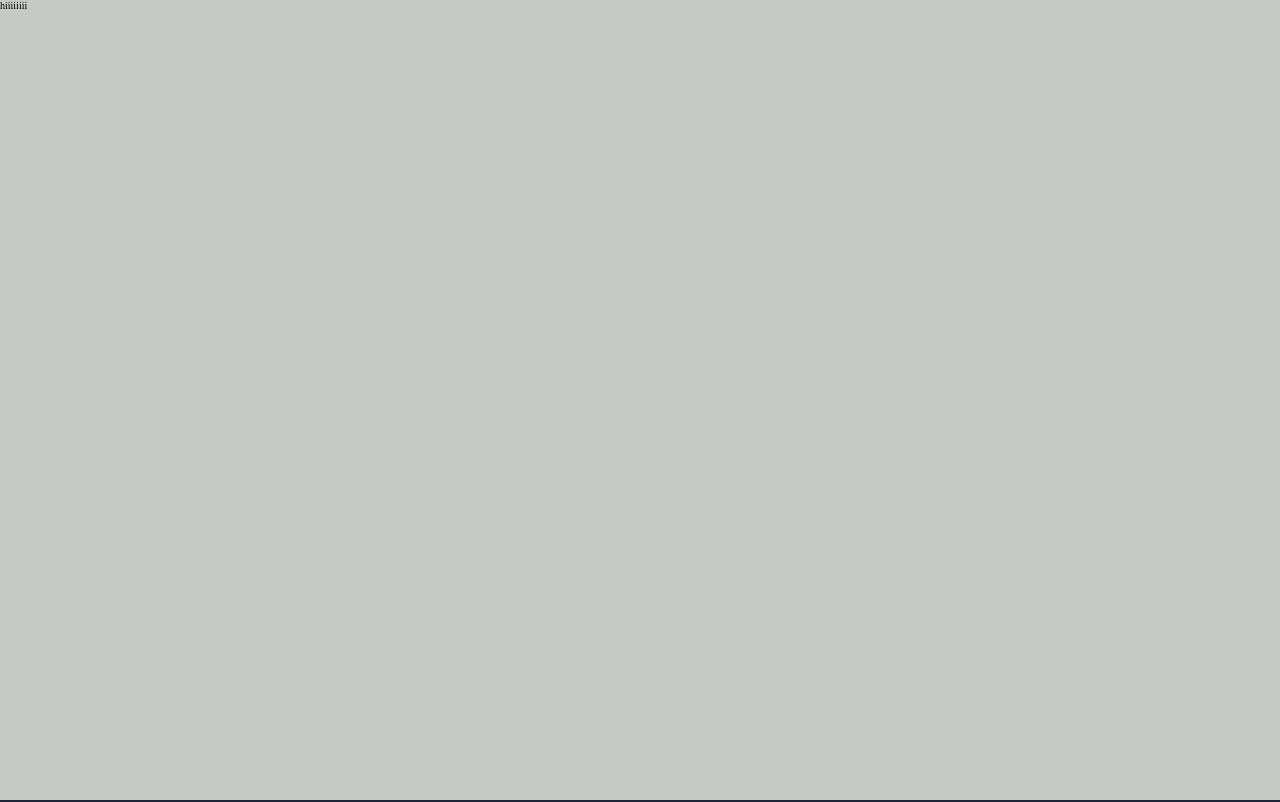
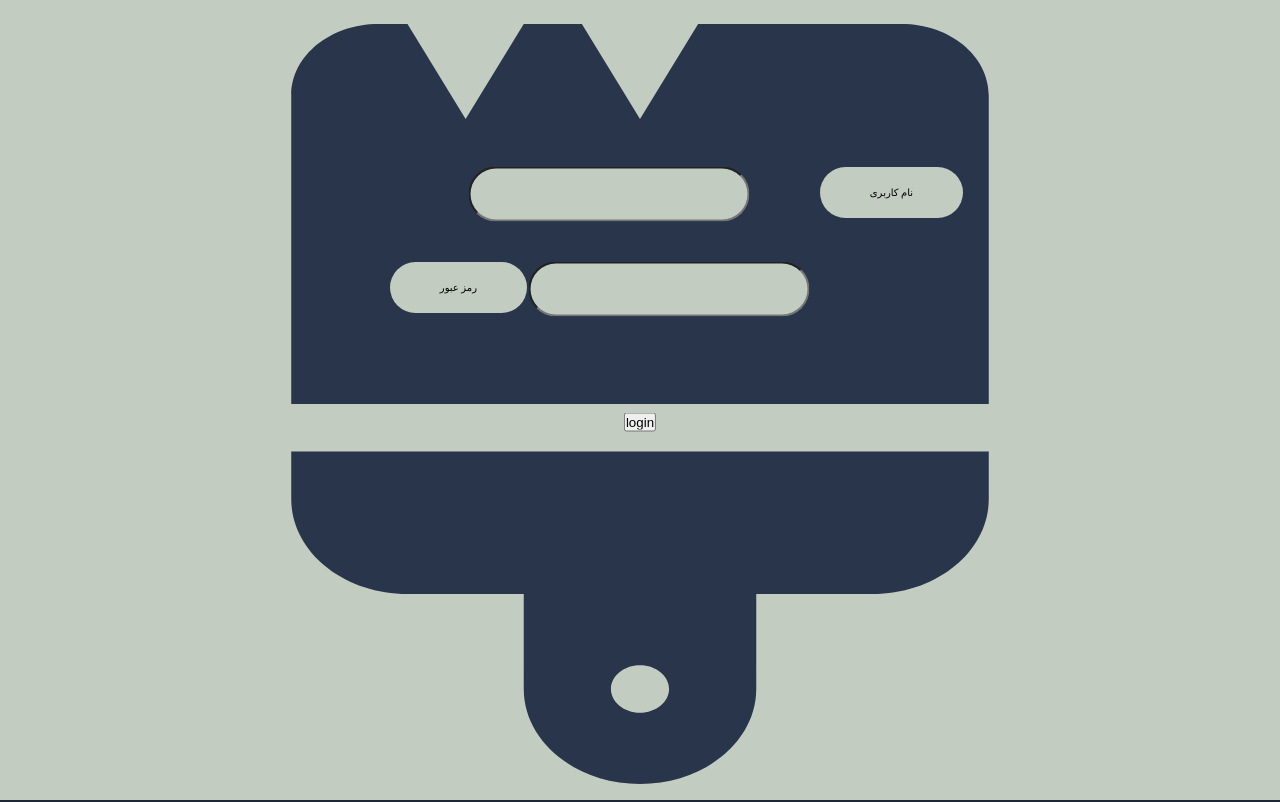
Before and after one commit to mohPYdev/ArtCom, a React (Create React App) app in the folder artcom/: page /overflow in a window 1280 px wide. Built offline with nearby package versions, Linux system fonts and the light colour scheme; a web font is replaced by a local one.

Commit message:
login form

```diff
--- a/artcom/src/pages/Login.css
+++ b/artcom/src/pages/Login.css
@@ -14,19 +14,6 @@ body{
     height: 100%;
     width: 100%;
     background-color:#C2CCC1 ;
-}
-.brush{
-    visibility: hidden;
-    height: 0vh;
-    width: 100vw;
-    margin: 0rem 0rem 0rem 0rem;
-    position: relative;
-    top: 100vh;
-    left: auto;
-    z-index: -3;
-    transform: scale(0.85) ;
-
-
 }
 .header{
     padding-top: 2rem;
--- a/artcom/src/pages/Login.js
+++ b/artcom/src/pages/Login.js
@@ -18,7 +18,6 @@ class Login extends React.Component{
     render(){
     return (
         <>
-        <Link to="/signUpa">ss</Link>
 
 
         {/* <img src={brush} className="brush"/> */}
--- a/artcom/src/pages/OverflowLogin.css
+++ b/artcom/src/pages/OverflowLogin.css
@@ -5,5 +5,67 @@
     position: relative;
     top: 0;
     left: 0;
+    z-index: -2;
+}
+.brush{
+    height: 100vh;
+    width: 100vw;
+    position: relative;
+    top: 0.5vh;
+    left: auto;
+    transform: scale(0.95) ;
+z-index: -1;
 
 }
+form{
+    position: absolute;
+    top: 3%;
+    left: 21%;
+    height: 72%;
+    width: 58%;
+    border-radius: 14%;
+}
+.center{
+    top: 50%;
+    left: 50%;
+    transform: translate(-50% , -50%);
+
+}
+#username{
+position: relative;
+top: 17rem;
+left: 34rem;
+background-color: #C2CCC1;
+border-radius: 20rem;
+padding: 1.8rem 5rem;
+
+}
+#username-label{
+position: relative;
+top: 14rem;
+    left: 27rem;
+background-color: #C2CCC1;
+padding: 2rem 5rem;
+border-radius: 20rem;
+
+}
+#password{
+    position: relative;
+    top: 21rem;
+    left: 40rem;
+    background-color: #C2CCC1;
+    border-radius: 20rem;
+    padding: 1.8rem 5rem;
+
+}
+#password-label{
+    position: relative;
+    top: 18rem;
+    left: -16rem;
+    background-color: #C2CCC1;
+    padding: 2rem 5rem;
+    border-radius: 20rem;
+}
+#btn-login-form{
+    position: relative;
+}
--- a/artcom/src/pages/OverflowLogin.js
+++ b/artcom/src/pages/OverflowLogin.js
@@ -1,10 +1,21 @@
 import './OverflowLogin.css'
+import brush from '../img/brush.svg';
+import { useState } from 'react';
 function OverflowLogin(){
+  const [username , setUsername] = useState("");
+  const [password , setPassword ] = useState("");
   return(
     <>
     <div className="container">
-      hiiiiiiii
+    <img src={brush} className="brush"/>
     </div>
+    <form action="#">
+    <input type="text" id="username" name="username" value={username} className="center"/>
+    <label for="username" id="username-label" className="center">نام کاربری</label><br/>
+    <input type="text" id="password" name="password" value={password} className="center"/>
+    <label for="password" id="password-label" className="center" >رمز عبور</label><br/>
+    <input type="submit" value="login" id="btn-login-form" className="center" />
+</form>
     </>
   )
 }
```
